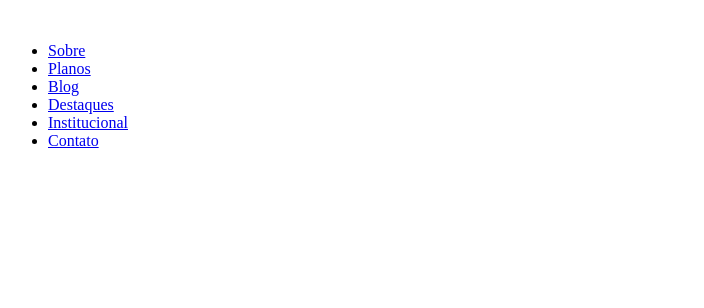
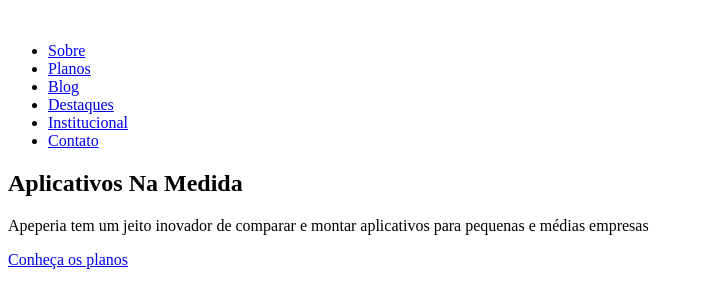
Before and after one commit to Alneide/Projeto-Apeperia, a plain HTML site: page img/index.html in a window 1280 px wide. Shown: the whole page, without its empty margins (0-704 px from the left). Drawn offline with Linux system fonts and the light colour scheme.

Commit message:
img/index html

```diff
--- a/img/index.html
+++ b/img/index.html
@@ -18,5 +18,13 @@
             </ul>
         </nav>
     </header>
+    <main>
+        <section>
+            <h1>Aplicativos Na Medida</h1>
+            <p>Apeperia tem um jeito inovador de comparar e montar aplicativos para pequenas e médias empresas
+            </p>
+            <a href="#">Conheça os planos</a>
+        </section>
+    </main>
    </body>
 </html>
```
